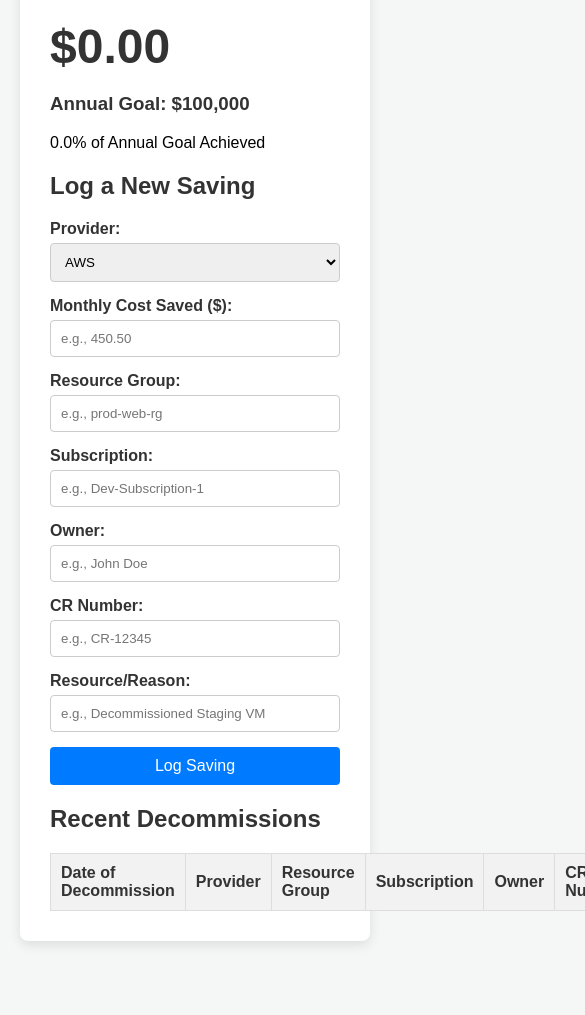
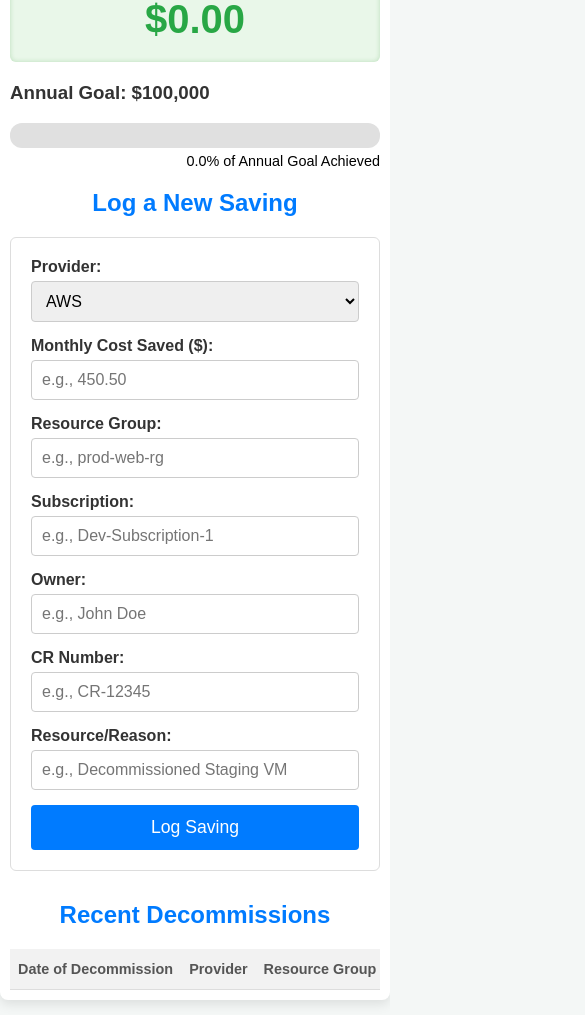
Before and after one commit to durgeshraut540/cloud-cost-tracker, a plain HTML site: page index.html in a window 390 px wide. Shown: the part 232-1247 px from the top of the page, 585 px wide, since content can reach past the window. Before the commit the page ends 1193 px from the top, so only its background shows below. Drawn offline with Linux system fonts and the light colour scheme.

Commit message:
Refactor CSS for improved layout and responsiveness
Updated styles for various elements including container, headings, buttons, and tables. Added responsive adjustments for smaller screens.

```diff
--- a/style.css
+++ b/style.css
@@ -3,78 +3,113 @@ body {
     background-color: #f4f7f6;
     color: #333;
     margin: 0;
-    padding: 20px;
+    padding: 0;
 }
 
 .container {
-    max-width: 900px;
-    margin: 0 auto;
-    background: #fff;
-    padding: 30px;
+    max-width: 1200px;
+    margin: 30px auto;
+    padding: 20px;
+    background-color: #fff;
     border-radius: 8px;
     box-shadow: 0 4px 12px rgba(0, 0, 0, 0.1);
 }
 
-h1 {
+h1, h2 {
     text-align: center;
-    color: #007bff; /* Blue color for cloud theme */
+    color: #007bff;
     margin-bottom: 20px;
 }
 
-/* Summary and Goal Boxes */
-.summary-box, .goal-box {
+/* Summary Box Styling */
+.summary {
+    background-color: #e9f7e9; /* Light green background for savings */
+    padding: 20px;
+    border-radius: 6px;
+    margin-bottom: 20px;
     text-align: center;
-    padding: 15px;
-    margin: 15px 0;
-    border-radius: 6px;
-}
-
-.summary-box {
-    background-color: #d4edda;
-    border: 1px solid #c3e6cb;
-    color: #155724;
+    box-shadow: inset 0 0 5px rgba(0, 128, 0, 0.2);
 }
 
 .savings-amount {
-    font-size: 3em;
+    font-size: 2.5em;
     font-weight: bold;
-    margin: 5px 0;
+    color: #28a745; /* Darker green text */
+    margin-top: 5px;
 }
 
+/* Progress Bar Styling */
+.progress-container {
+    margin: 20px 0;
+}
+
+.progress-bar-shell {
+    height: 25px;
+    background-color: #e0e0e0;
+    border-radius: 12px;
+    overflow: hidden;
+    margin-top: 10px;
+}
+
+.progress-bar-fill {
+    height: 100%;
+    width: 0%;
+    background-color: #2196F3; /* Blue progress */
+    transition: width 0.5s ease-in-out;
+}
+
+#progress-text {
+    text-align: right;
+    font-size: 0.9em;
+    margin-top: 5px;
+    color: #666;
+}
+
+
 /* Form Styling */
+#tracker-form {
+    display: grid;
+    grid-template-columns: repeat(2, 1fr);
+    gap: 15px;
+    padding: 20px;
+    border: 1px solid #ddd;
+    border-radius: 6px;
+    margin-bottom: 30px;
+}
+
 .form-control {
-    margin-bottom: 15px;
+    display: flex;
+    flex-direction: column;
 }
 
 .form-control label {
-    display: block;
     margin-bottom: 5px;
     font-weight: bold;
 }
 
-.form-control input, .form-control select {
-    width: 100%;
+.form-control input[type="text"],
+.form-control input[type="number"],
+.form-control select {
     padding: 10px;
     border: 1px solid #ccc;
     border-radius: 4px;
-    box-sizing: border-box; /* Important for padding not affecting width */
+    font-size: 1em;
 }
 
 .btn {
-    display: block;
-    width: 100%;
-    padding: 10px;
-    background: #007bff;
+    grid-column: 1 / -1; /* Span across all columns */
+    background-color: #007bff;
     color: white;
     border: none;
+    padding: 12px;
     border-radius: 4px;
     cursor: pointer;
-    font-size: 16px;
-    margin-top: 10px;
+    font-size: 1.1em;
+    transition: background-color 0.3s ease;
 }
 
 .btn:hover {
-    background: #0056b3;
+    background-color: #0056b3;
 }
 
 /* Table Styling */
@@ -84,39 +119,55 @@ table {
     margin-top: 20px;
 }
 
-th, td {
-    border: 1px solid #ddd;
-    padding: 10px;
+table th, table td {
+    padding: 12px 8px;
     text-align: left;
+    border-bottom: 1px solid #ddd;
+    font-size: 0.9em;
 }
 
-th {
+table th {
     background-color: #f2f2f2;
+    font-weight: bold;
+    color: #555;
+    white-space: nowrap;
+}
+
+table tr:hover {
+    background-color: #f9f9f9;
+}
+
+.delete-btn {
+    background-color: #dc3545;
+    color: white;
+    border: none;
+    padding: 5px 8px;
+    border-radius: 4px;
+    cursor: pointer;
     font-weight: bold;
 }
 
-.delete-btn {
-    background: #dc3545;
-    color: white;
-    border: none;
-    padding: 5px 8px;
-    border-radius: 3px;
-    cursor: pointer;
-    font-size: 12px;
+.delete-btn:hover {
+    background-color: #c82333;
 }
 
-/* Progress Bar */
-.progress-bar-container {
-    background-color: #e9ecef;
-    border-radius: 5px;
-    height: 20px;
-    margin: 10px 0;
+/* Responsive adjustments for smaller screens */
+@media (max-width: 992px) {
+    #tracker-form {
+        grid-template-columns: 1fr; /* Stack form controls on smaller screens */
+    }
 }
 
-.progress-bar {
-    height: 100%;
-    width: 0%; /* JS will update this */
-    background-color: #28a745; /* Green for success */
-    border-radius: 5px;
-    transition: width 0.5s ease;
+/* Added for tables with many columns on smaller devices */
+@media (max-width: 768px) {
+    .container {
+        padding: 10px;
+        margin: 15px auto;
+    }
+    /* Allows the table content to scroll horizontally if it gets too wide */
+    table {
+        display: block;
+        overflow-x: auto;
+        white-space: nowrap;
+    }
 }
```
